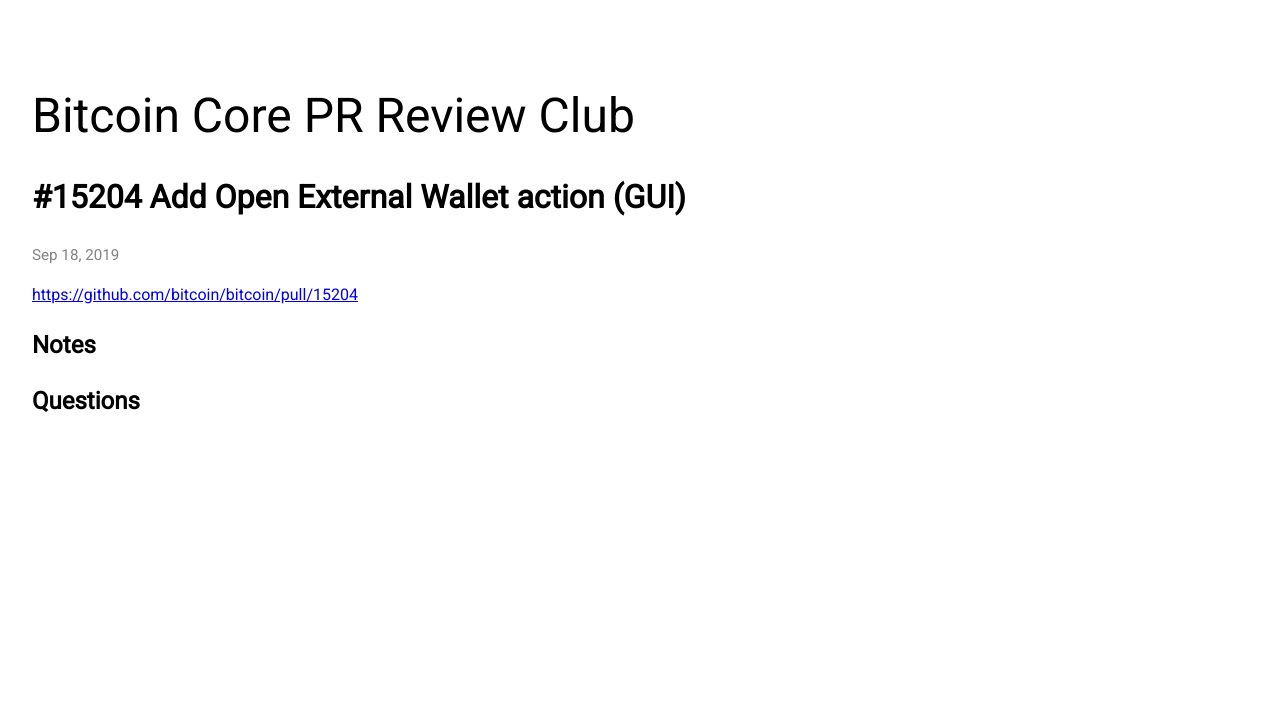
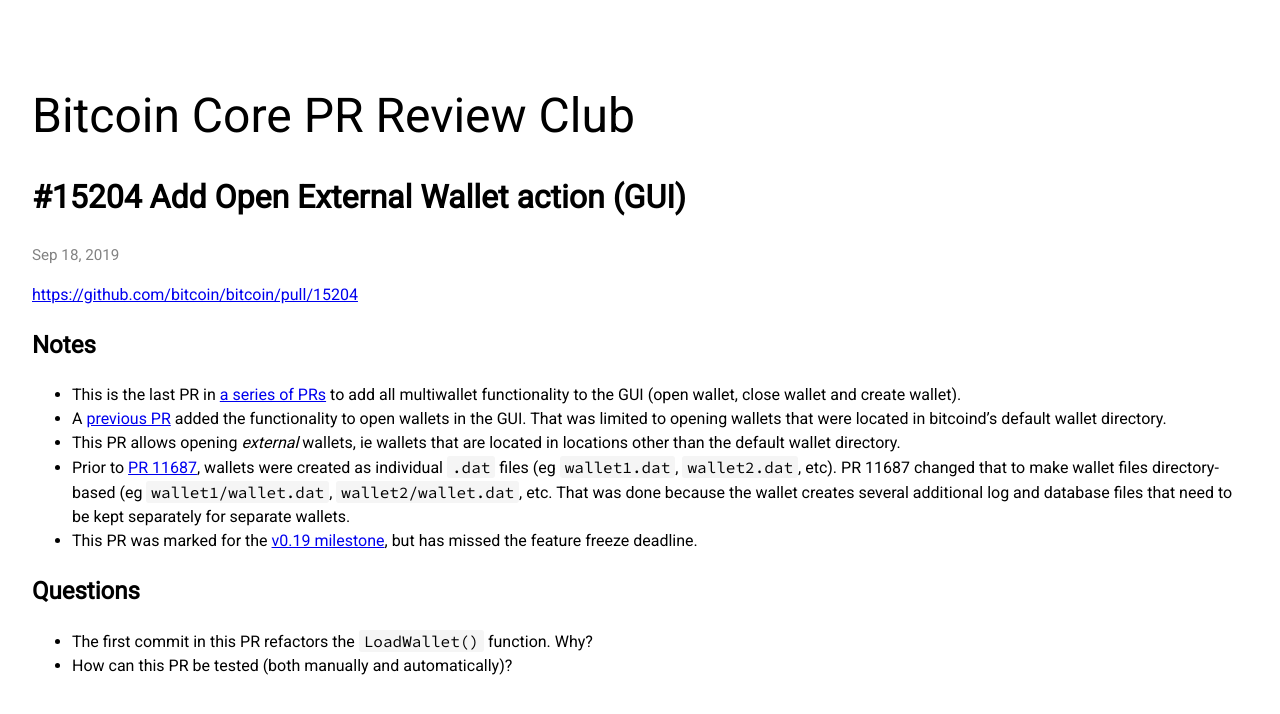
Before and after one commit to bitcoin-core-review-club/website, a Jekyll site: the page built from _posts/2019-09-18-#15204.md, in a window 1280 px wide. Shown: the top 714 px of the page. Built offline with Jekyll 4.4.1, drawn with Linux system fonts in a browser that asks for light colours; nearby versions of some CDN libraries.

Commit message:
Add notes and questions for n15204

```diff
--- a/_posts/2019-09-18-#15204.md
+++ b/_posts/2019-09-18-#15204.md
@@ -7,5 +7,25 @@
 
 ## Notes
 
+- This is the last PR in [a series of
+  PRs](https://github.com/bitcoin/bitcoin/issues/13059) to add all multiwallet
+  functionality to the GUI (open wallet, close wallet and create wallet).
+- A [previous PR](https://github.com/bitcoin/bitcoin/pull/15153) added the
+  functionality to open wallets in the GUI. That was limited to opening
+  wallets that were located in bitcoind's default wallet directory.
+- This PR allows opening _external_ wallets, ie wallets that are located
+  in locations other than the default wallet directory.
+- Prior to [PR 11687](https://github.com/bitcoin/bitcoin/pull/11687), wallets
+  were created as individual `.dat` files (eg `wallet1.dat`, `wallet2.dat`,
+  etc).  PR 11687 changed that to make wallet files directory-based (eg
+  `wallet1/wallet.dat`, `wallet2/wallet.dat`, etc. That was done because
+  the wallet creates several additional log and database files that need
+  to be kept separately for separate wallets.
+- This PR was marked for the [v0.19
+  milestone](https://github.com/bitcoin/bitcoin/milestone/37), but has missed
+  the feature freeze deadline.
 
 ## Questions
+
+- The first commit in this PR refactors the `LoadWallet()` function. Why?
+- How can this PR be tested (both manually and automatically)?
```
